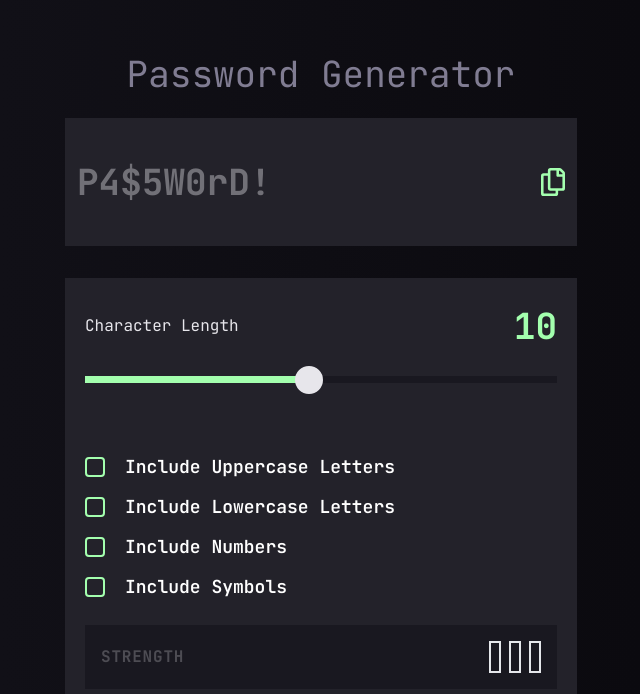
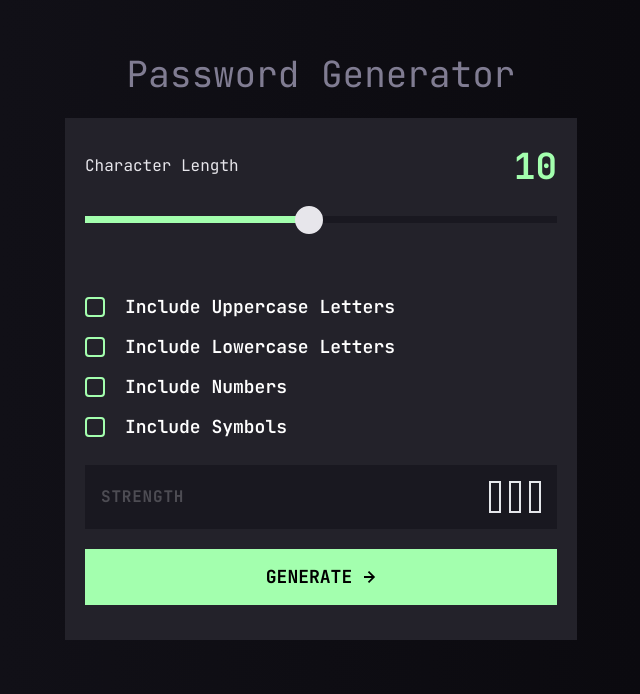
Before and after one commit to Sana-Shabeel/password-generator, a React (Vite) app: page / in a window 1280 px wide. Shown: the part 106-800 px from the top of the page, without its empty margins (319-959 px from the left). Built offline with nearby package versions, Linux system fonts and the light colour scheme.

Commit message:
Add pass gen

```diff
--- a/src/App.tsx
+++ b/src/App.tsx
@@ -1,4 +1,3 @@
-import DisplayPassword from "./components/DisplayPassword";
 import FormPassSetting from "./components/FormPassSetting";
 
 function App() {
@@ -7,7 +6,6 @@ function App() {
       <h1 className="text-[#807c92] text-3xl md:text-4xl text-center mt-40 mb-6">
         Password Generator
       </h1>
-      <DisplayPassword />
       <FormPassSetting />
     </div>
   );
```
